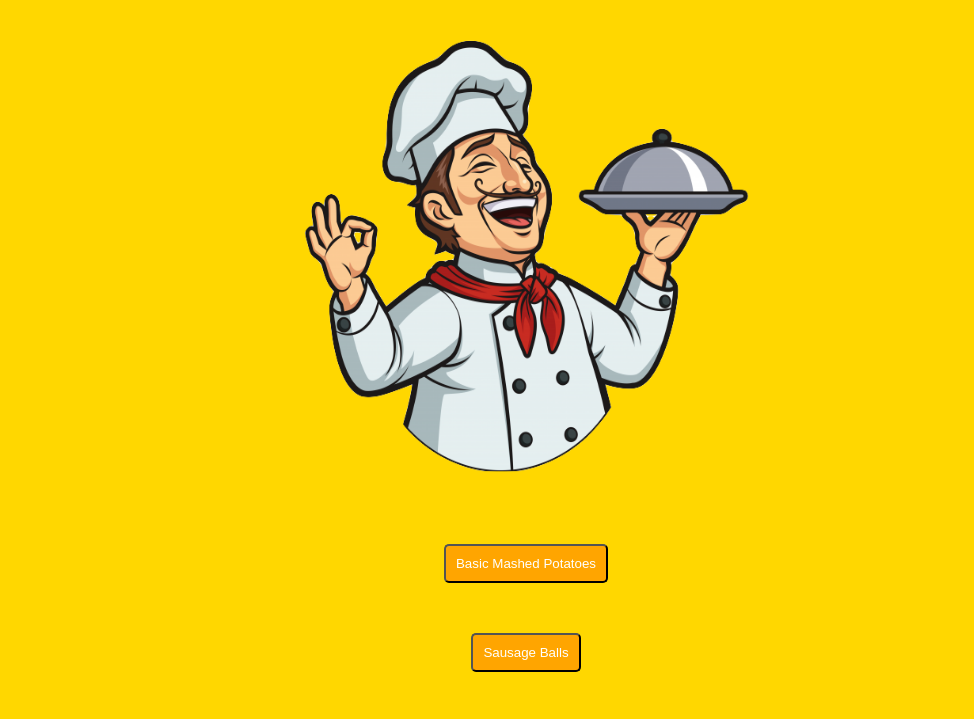
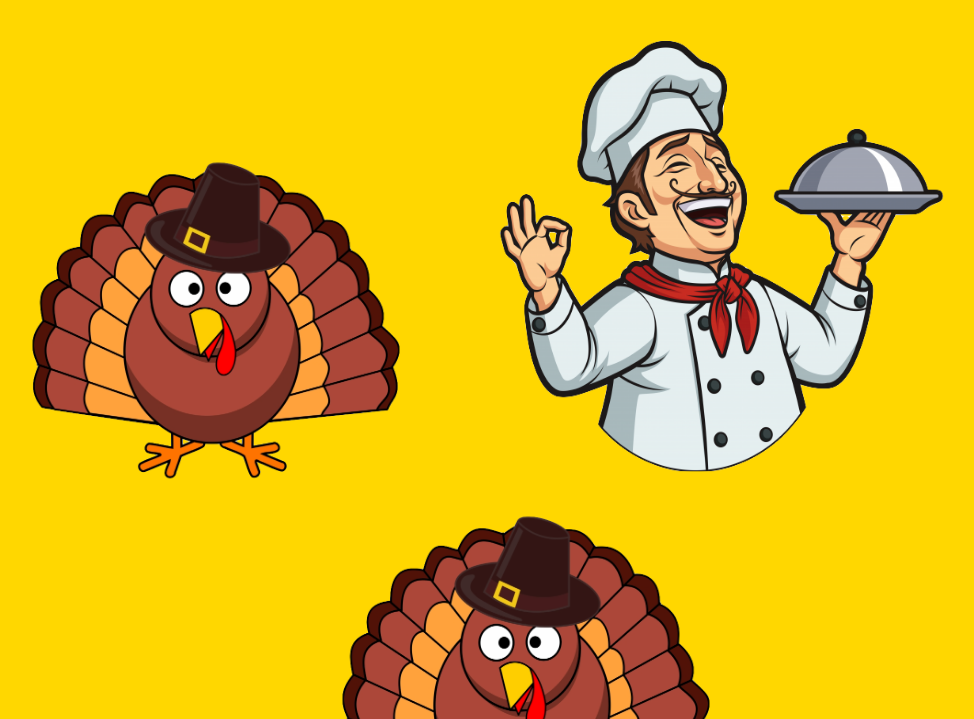
Before and after one commit to ssimkani/odin-recipes, a plain HTML site: page index.html in a window 1280 px wide. Shown: the part 61-780 px from the top of the page, without its empty margins (114-1088 px from the left). Drawn offline with Linux system fonts and the light colour scheme.

Commit message:
Add turkey_1.png to homepage

```diff
--- a/index.html
+++ b/index.html
@@ -7,7 +7,12 @@
 </head>
 <body>
    <h1 class="center-text">Thanksgiving Recipes</h1>
-<img src="img/chef.png" alt="chef with mustache" height="475" width="475">
+<div class="image-container">
+    <img class="turkey" src="img/turkey_1.png" alt="turkey" height="350" width="386.42384106">
+    <img class="chef" src="img/chef.png" alt="chef with mustache" height="475" width="475">
+    <img class="turkey" src="img/turkey_1.png" alt="turkey" height="350" width="386.42384106">
+</div>
+
 
 <button onclick="location.href='recipes/mashedpotatoes.html'">Basic Mashed Potatoes</button>
 <button onclick="location.href='recipes/suasageballs.html'">Sausage Balls</button>
--- a/recipes/style1.css
+++ b/recipes/style1.css
@@ -4,7 +4,7 @@ body {
 }
 
 button:hover {
-    color: #5531f5;
+    color: white;
     }
 
 button:active {
@@ -19,5 +19,4 @@ button {
     size: 32px;
     font-family: fantasy;
     cursor: pointer;
-    color: white;
     }
--- a/style.css
+++ b/style.css
@@ -8,17 +8,25 @@ h1, button {
 }
 
 button:hover {
-    color: #5531f5;
+    color: white;
 }
 
 button:active {
     color: red;
 }
 
-img {
-    display: block;
-    margin-left: auto;
-    margin-right: auto;
+.image-container {
+    text-align: center;
+}
+
+
+.chef, .turkey {
+    display: inline-block;
+    margin: auto;
+}
+
+.chef {
+    margin: auto 70px;
 }
 
 button {
@@ -28,6 +36,5 @@ button {
     display: block;
     padding: 10px;
     font-family: fantasy;
-    color: white;
     cursor: pointer;
 }
```
Also changed, not shown: img/turkey_1.png (added).
